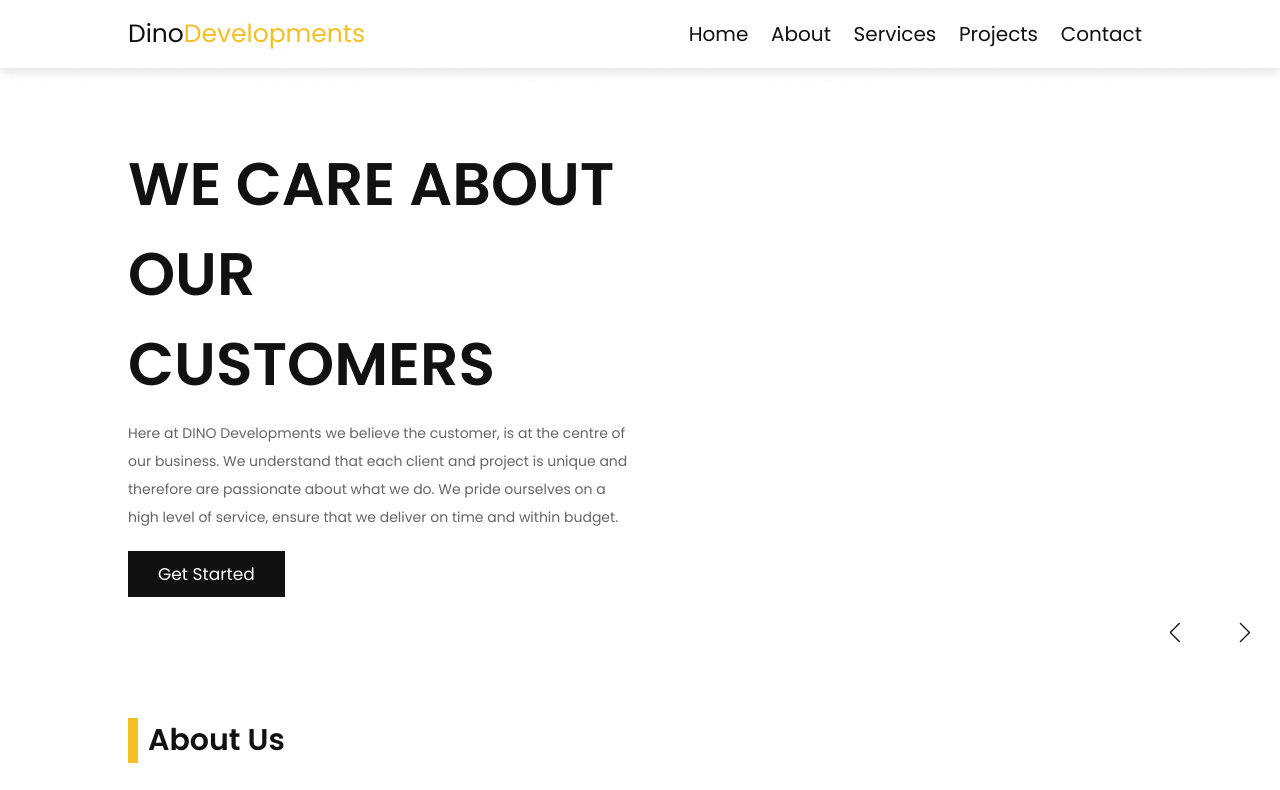
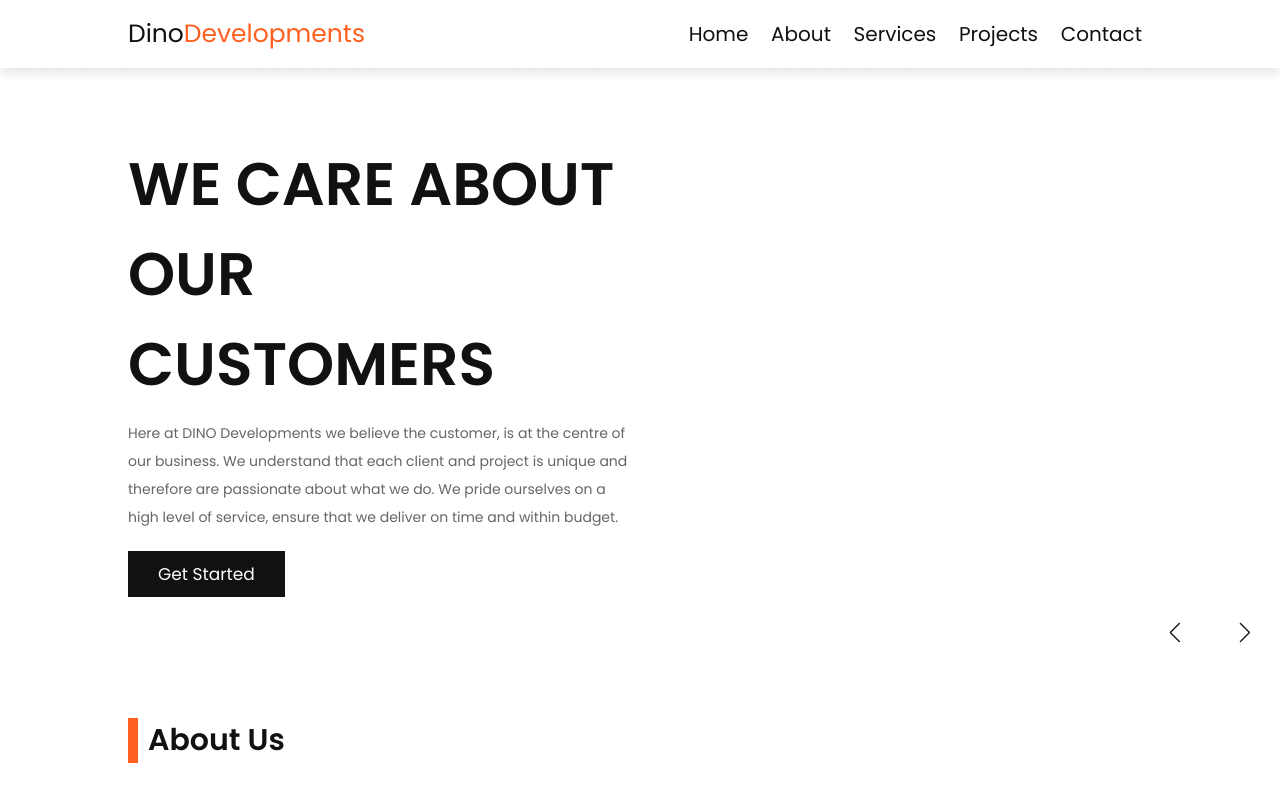
Before and after one commit to DinoDevelopments/dd-webpage, a plain HTML site: page index.html in a window 1280 px wide. Shown: the top 790 px of the page. Drawn offline with nearby package versions, Linux system fonts and the light colour scheme; some packages are replaced by stand-ins of ours; files that its build step writes are made by us from their sources; a script that the page names is missing.

Commit message:
Update style.scss

```diff
--- a/css/style.scss
+++ b/css/style.scss
@@ -1,7 +1,7 @@
 @import url('https://fonts.googleapis.com/css2?family=Poppins:wght@100;200;300;400;500;600&display=swap');
 
 :root{
-   --yellow:#f5bf23;
+   --yellow:#FF5F1F;
    --black:#111;
    --white:#fff;
    --light-color:#666;
```
